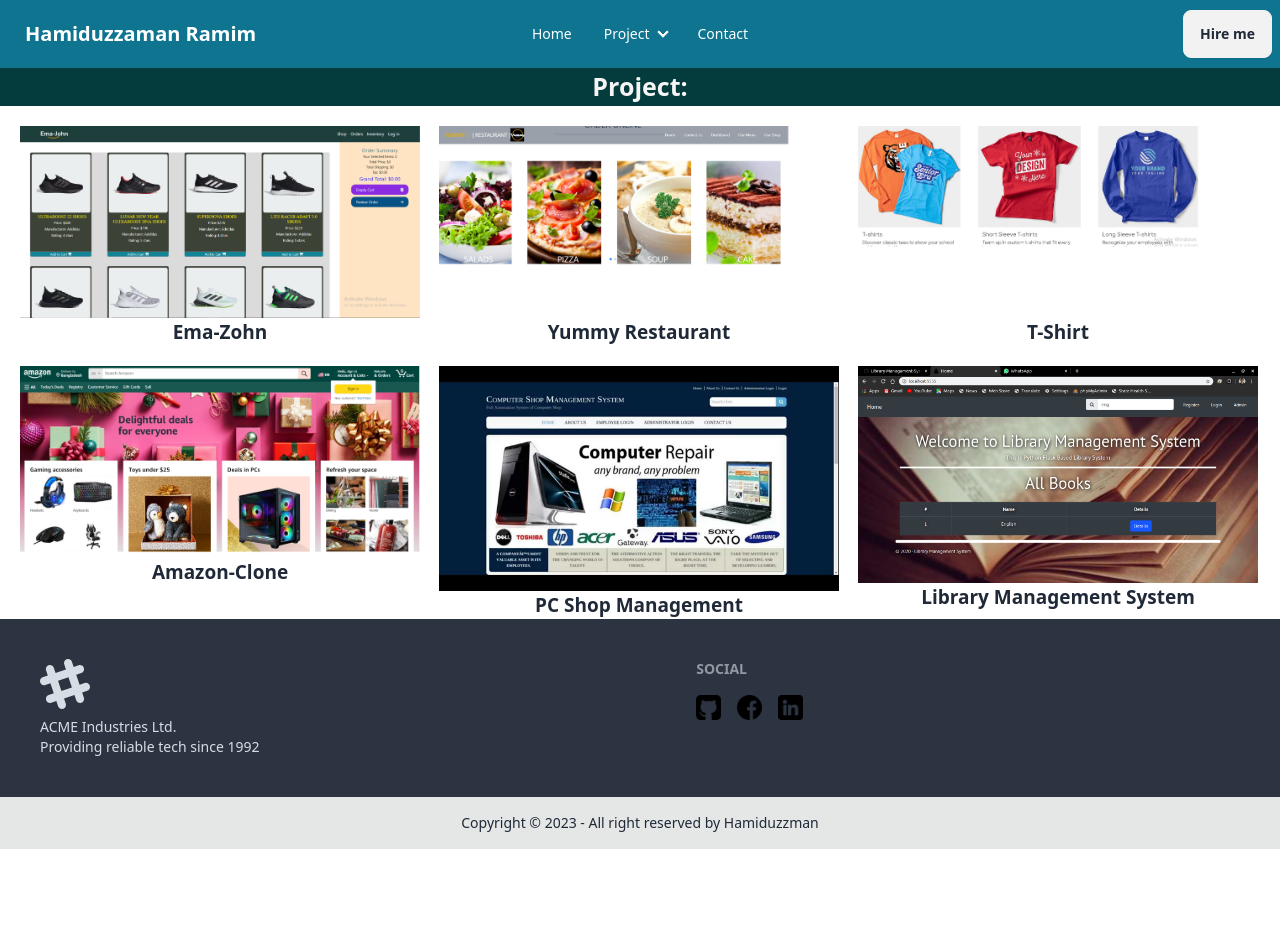
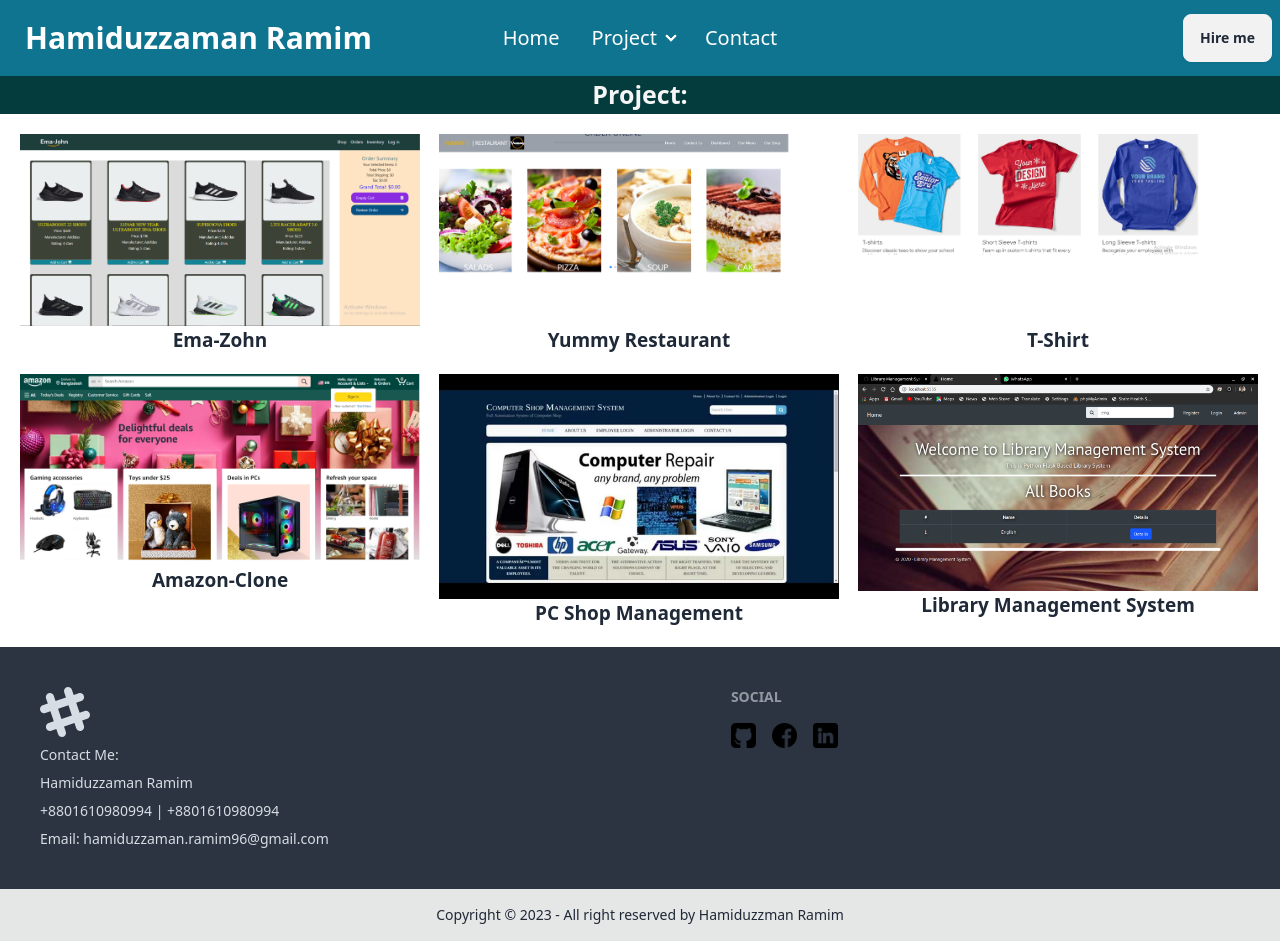
Before and after one commit to Hamiduzzaman96/Portfolio_Ramim, a React (Vite) app: page /project in a window 1280 px wide. Before the commit the page ends 849 px from the top, so only its background shows below. Built offline with nearby package versions, Linux system fonts and the light colour scheme.

Commit message:
ninth commit

```diff
--- a/src/Pages/Shared/Footer.jsx
+++ b/src/Pages/Shared/Footer.jsx
@@ -8,19 +8,23 @@
         <div>
             <footer className="footer p-10 bg-neutral text-neutral-content">
                 <aside>
+
                     <svg width="50" height="50" viewBox="0 0 24 24" xmlns="http://www.w3.org/2000/svg" fillRule="evenodd" clipRule="evenodd" className="fill-current"><path d="M22.672 15.226l-2.432.811.841 2.515c.33 1.019-.209 2.127-1.23 2.456-1.15.325-2.148-.321-2.463-1.226l-.84-2.518-5.013 1.677.84 2.517c.391 1.203-.434 2.542-1.831 2.542-.88 0-1.601-.564-1.86-1.314l-.842-2.516-2.431.809c-1.135.328-2.145-.317-2.463-1.229-.329-1.018.211-2.127 1.231-2.456l2.432-.809-1.621-4.823-2.432.808c-1.355.384-2.558-.59-2.558-1.839 0-.817.509-1.582 1.327-1.846l2.433-.809-.842-2.515c-.33-1.02.211-2.129 1.232-2.458 1.02-.329 2.13.209 2.461 1.229l.842 2.515 5.011-1.677-.839-2.517c-.403-1.238.484-2.553 1.843-2.553.819 0 1.585.509 1.85 1.326l.841 2.517 2.431-.81c1.02-.33 2.131.211 2.461 1.229.332 1.018-.21 2.126-1.23 2.456l-2.433.809 1.622 4.823 2.433-.809c1.242-.401 2.557.484 2.557 1.838 0 .819-.51 1.583-1.328 1.847m-8.992-6.428l-5.01 1.675 1.619 4.828 5.011-1.674-1.62-4.829z"></path></svg>
-                    <p>ACME Industries Ltd.<br />Providing reliable tech since 1992</p>
+                    <p><h1>Contact Me:</h1></p>
+                    <p>Hamiduzzaman Ramim<br /></p>
+                    <p>+8801610980994 | +8801610980994</p>
+                    <p>Email: hamiduzzaman.ramim96@gmail.com</p>
                 </aside>
                 <nav>
                     <header className="footer-title">Social</header>
                     <div className="grid grid-flow-col gap-4">
-                       <a href="" className='name'>
+                       <a href="https://github.com/Hamiduzzaman96?tab=repositories" className='name'>
                         <img src={picture_1} alt=""  />
                        </a>
-                       <a href="" className='name'>
+                       <a href="https://www.facebook.com/hamiduzzaman.ramim96/" className='name'>
                         <img src={picture_2} alt=""  />
                        </a>
-                       <a href="" className='name'>
+                       <a href="https://www.linkedin.com/in/md-hamiduzzaman-ramim-b10092140/" className='name'>
                         <img src={picture_3} alt=""  />
                        </a>
                        <a href=""></a>
@@ -30,7 +34,7 @@
             <div>
                 <footer className="footer footer-center p-4 bg-base-300 text-base-content">
                     <aside>
-                        <p>Copyright © 2023 - All right reserved by Hamiduzzman</p>
+                        <p>Copyright © 2023 - All right reserved by Hamiduzzman Ramim</p>
                     </aside>
                 </footer>
             </div>
--- a/src/Pages/Shared/Header.jsx
+++ b/src/Pages/Shared/Header.jsx
@@ -25,10 +25,13 @@
                           {navOption}
                         </ul>
                     </div>
-                    <a className="btn btn-ghost text-xl">Hamiduzzaman Ramim</a>
+                    <a className="btn btn-ghost text-3xl">Hamiduzzaman Ramim
+
+                    </a>
+
                 </div>
                 <div className="navbar-center hidden lg:flex">
-                    <ul className="menu menu-horizontal px-1">
+                    <ul className="menu menu-horizontal px-1 text-xl">
                         <li><a>Home</a></li>
                         <li>
                             <details>
--- a/src/Project/Project.css
+++ b/src/Project/Project.css
@@ -15,6 +15,7 @@
     gap: 19px;
     padding-left: 20px;
     padding-top: 20px;
+    padding-bottom: 20px;
 
 }
 div a p{
--- a/src/Project/Project.jsx
+++ b/src/Project/Project.jsx
@@ -25,25 +25,25 @@
         </a>
      </div>
      <div>
-        <a href="https://yummy-yummy-restaurant-yap-vhj6-hamiduzzaman96.vercel.app/">
+        <a href="https://github.com/Hamiduzzaman96/T-Shirt-New.git">
             <img src={pic_03} alt="" />
             <p>T-Shirt</p>
         </a>
      </div>
      <div>
-        <a href="https://yummy-yummy-restaurant-yap-vhj6-hamiduzzaman96.vercel.app/">
+        <a href="https://github.com/Hamiduzzaman96/Amazon-Clone-1.git">
             <img src={pic_04} alt="" />
             <p>Amazon-Clone</p>
         </a>
      </div>
      <div>
-        <a href="https://yummy-yummy-restaurant-yap-vhj6-hamiduzzaman96.vercel.app/">
+        <a href="https://github.com/Hamiduzzaman96/Pc-Shop-Management-1.git">
             <img src={pic_05} alt="" />
             <p>PC Shop Management</p>
         </a>
      </div>
      <div>
-        <a href="https://yummy-yummy-restaurant-yap-vhj6-hamiduzzaman96.vercel.app/">
+        <a href="https://github.com/Hamiduzzaman96/Library-Management-System.git">
             <img src={pic_06} alt="" />
             <p>Library Management System</p>
         </a>
```
